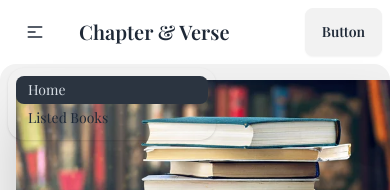
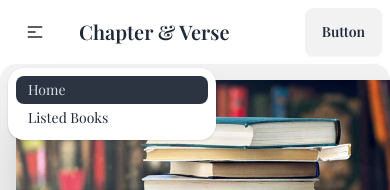
Before and after one commit to Atef-Abrar-Bhuyian/Chapter---Verse, a React (Vite) app: page / in a window 390 px wide. Both pictures are taken after a click on the button 35 px from the left and 32 px from the top of the page. Shown: the top 190 px of the page. Built offline with nearby package versions, Linux system fonts and the light colour scheme; a web font is replaced by a local one.

Commit message:
dropdown menu bg white added

```diff
--- a/src/components/Navbar/Navbar.jsx
+++ b/src/components/Navbar/Navbar.jsx
@@ -34,7 +34,7 @@ const Navbar = () => {
           </div>
           <ul
             tabIndex={0}
-            className="menu menu-sm dropdown-content rounded-box z-[1] mt-3 w-52 p-2 shadow"
+            className="menu menu-sm bg-white dropdown-content rounded-box z-[1] mt-3 w-52 p-2 shadow"
           >
             {links}
           </ul>
```
